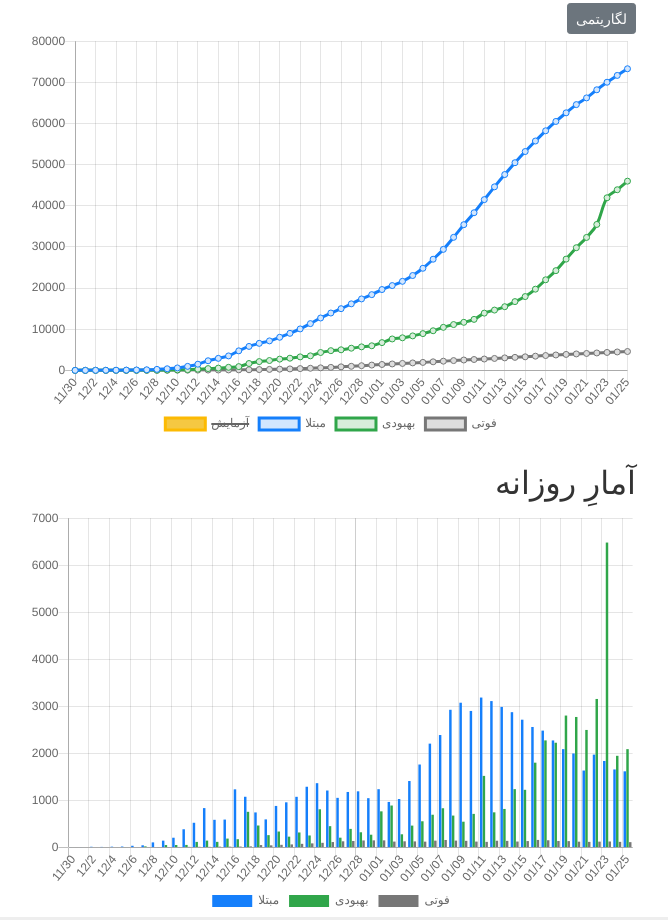
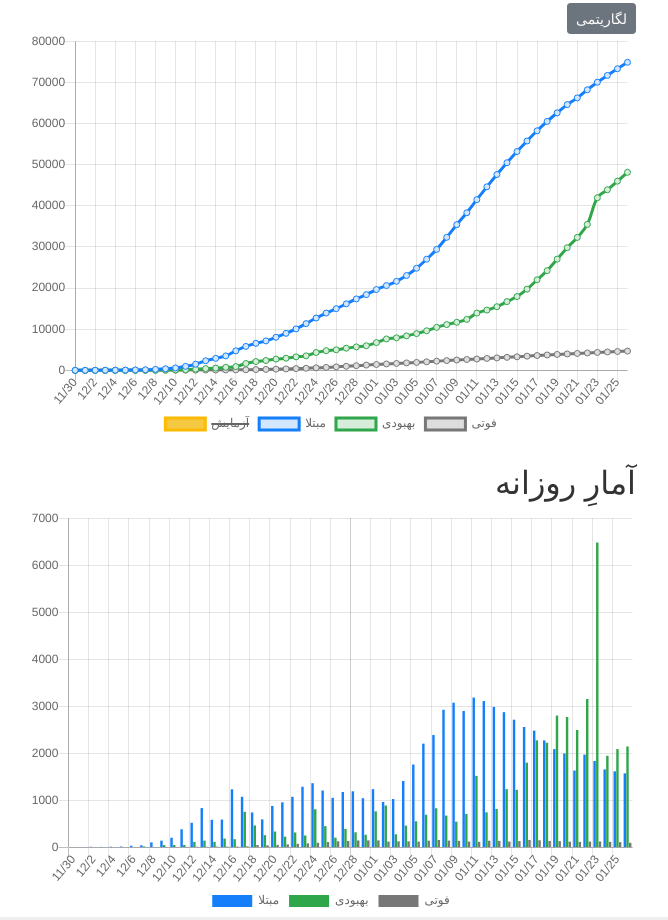
Before and after one commit to mapiran/covid-19, a plain HTML site: page index.html in a window 1280 px wide. Shown: the part 963-1883 px from the top of the page, without its empty margins (309-977 px from the left). Drawn offline with nearby package versions, Linux system fonts and the light colour scheme.

Commit message:
updated data 01/26

```diff
--- a/data/behdasht-provincial.csv
+++ b/data/behdasht-provincial.csv
@@ -53,4 +53,5 @@ date,qom,teh,qaz,isf,nkh,rkh,cha,koh,gil,zan,maz,sem,skh,alb,mar,sis,bsh,ard,eaz
 01/22,,,,,,,,,,,,,,,,,,,,,,,,,,,,,,,1762,68192,35465,4232,242568
 01/23,,,,,,,,,,,,,,,,,,,,,,,,,,,,,,,1852,70029,41947,4357,251703
 01/24,,,,,,,,,,,,,,,,,,,,,,,,,,,,,,,1956,71686,43894,4474,263388
-01/25,,,,,,,,,,,,,,,,,,,,,,,,,,,,,,,2011,73303,45983,4585,275427
+01/25,,,,,,,,,,,,,,,,,,,,,,,,,836,,,,,,2011,73303,45983,4585,275427
+01/26,,,,,,,,,,,,,,,,,,,,,,,,,,,,,,,2106,74877,48129,4683,287359
--- a/index.html
+++ b/index.html
@@ -35,7 +35,7 @@
                     <h1 align="right">آمارِ کرونا در ایران</h1>
                     <p class="text-right">نقشه و نمودارِ مواردِ کروناویروس (<a href="https://fa.wikipedia.org/wiki/%D8%A8%DB%8C%D9%85%D8%A7%D8%B1%DB%8C_%DA%A9%D8%B1%D9%88%D9%86%D8%A7%D9%88%DB%8C%D8%B1%D9%88%D8%B3_%DB%B2%DB%B0%DB%B1%DB%B9" target="_blank">کووید-۱۹</a>) در ایران اعلام شده توسطِ <a href="http://behdasht.gov.ir/" target="_blank">وزارتِ بهداشت، درمان و آموزشِ پزشکی</a>
                     <br><small>
-                        <strong>به‌روزرسانی:</strong> ۱۳۹۹/۰۱/۲۵، ۱۹:۵۶</small>
+                        <strong>به‌روزرسانی:</strong> ۱۳۹۹/۰۱/۲۶، ۲۲:۰۱</small>
                     </p>
                     <h4 align="right"><span class="badge badge-secondary">فوتی: <span id="death"></span></span>
                     <span class="badge badge-success">بهبودی: <span id="recovered"></span></span>
```
